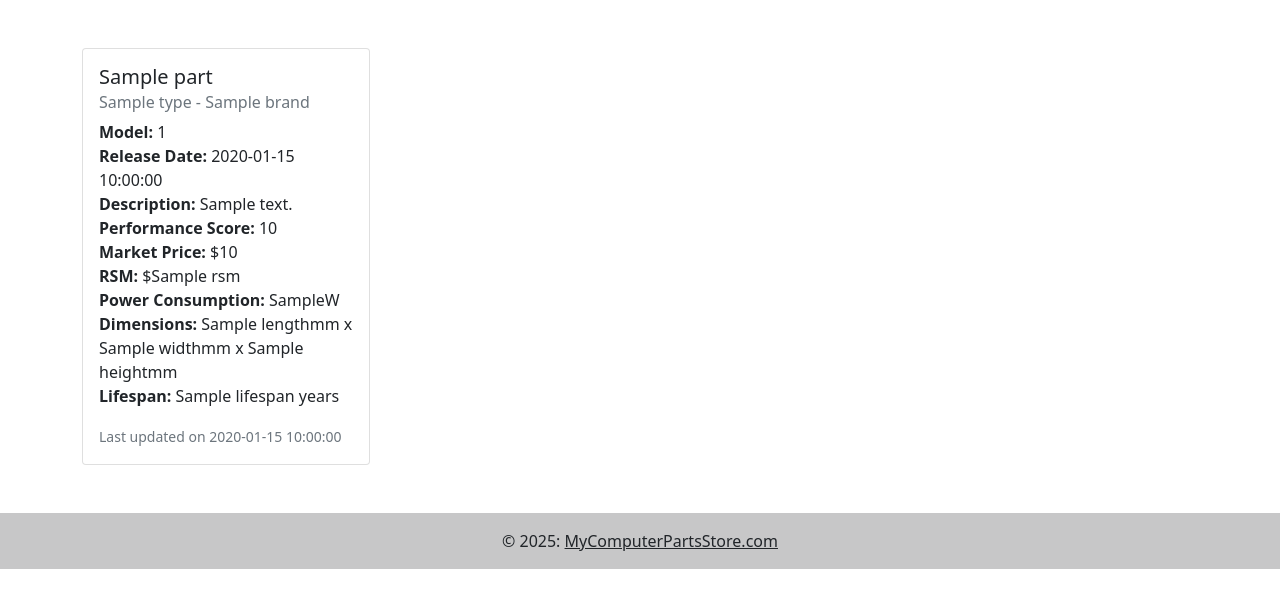
After one commit to S-aoba/servers-with-databases, a PHP site: template Views/component/partsByType.php in a window 1280 px wide. The commit adds this page. Shown: the top 608 px of the page. Run offline with PHP 8.4, Linux system fonts and the light colour scheme; the template is opened without the code that fills it: most values are stand-ins (such as "Sample title", 1, 10 or a date in 2020).

Commit message:
Add how to get computer parts by type

```diff
--- /dev/null
+++ b/Views/component/partsByType.php
@@ -0,0 +1,22 @@
+<div class="d-flex">
+  <?php foreach($parts as $part): ?>
+    <div class="card col-md-4" style="width: 18rem;">
+      <div class="card-body">
+          <h5 class="card-title"><?= htmlspecialchars($part['name']) ?></h5>
+          <h6 class="card-subtitle mb-2 text-muted"><?= htmlspecialchars($part['type']) ?> - <?= htmlspecialchars($part['brand']) ?></h6>
+          <p class="card-text">
+              <strong>Model:</strong> <?= htmlspecialchars($part['model_number']) ?><br />
+              <strong>Release Date:</strong> <?= htmlspecialchars($part['release_date']) ?><br />
+              <strong>Description:</strong> <?= htmlspecialchars($part['description']) ?><br />
+              <strong>Performance Score:</strong> <?= htmlspecialchars($part['performance_score']) ?><br />
+              <strong>Market Price:</strong> $<?= htmlspecialchars($part['market_price']) ?><br />
+              <strong>RSM:</strong> $<?= htmlspecialchars($part['rsm']) ?><br />
+              <strong>Power Consumption:</strong> <?= htmlspecialchars($part['power_consumptionw']) ?>W<br />
+              <strong>Dimensions:</strong> <?= htmlspecialchars($part['lengthm']) ?>m x <?= htmlspecialchars($part['widthm']) ?>m x <?= htmlspecialchars($part['heightm']) ?>m<br />
+              <strong>Lifespan:</strong> <?= htmlspecialchars($part['lifespan']) ?> years<br />
+          </p>
+          <p class="card-text"><small class="text-muted">Last updated on <?= htmlspecialchars($part['updated_at']) ?></small></p>
+        </div>
+    </div>
+  <?php endforeach;?>
+</div>
```
Also changed, not shown: Routing/routes.php (+13 -1 lines).
